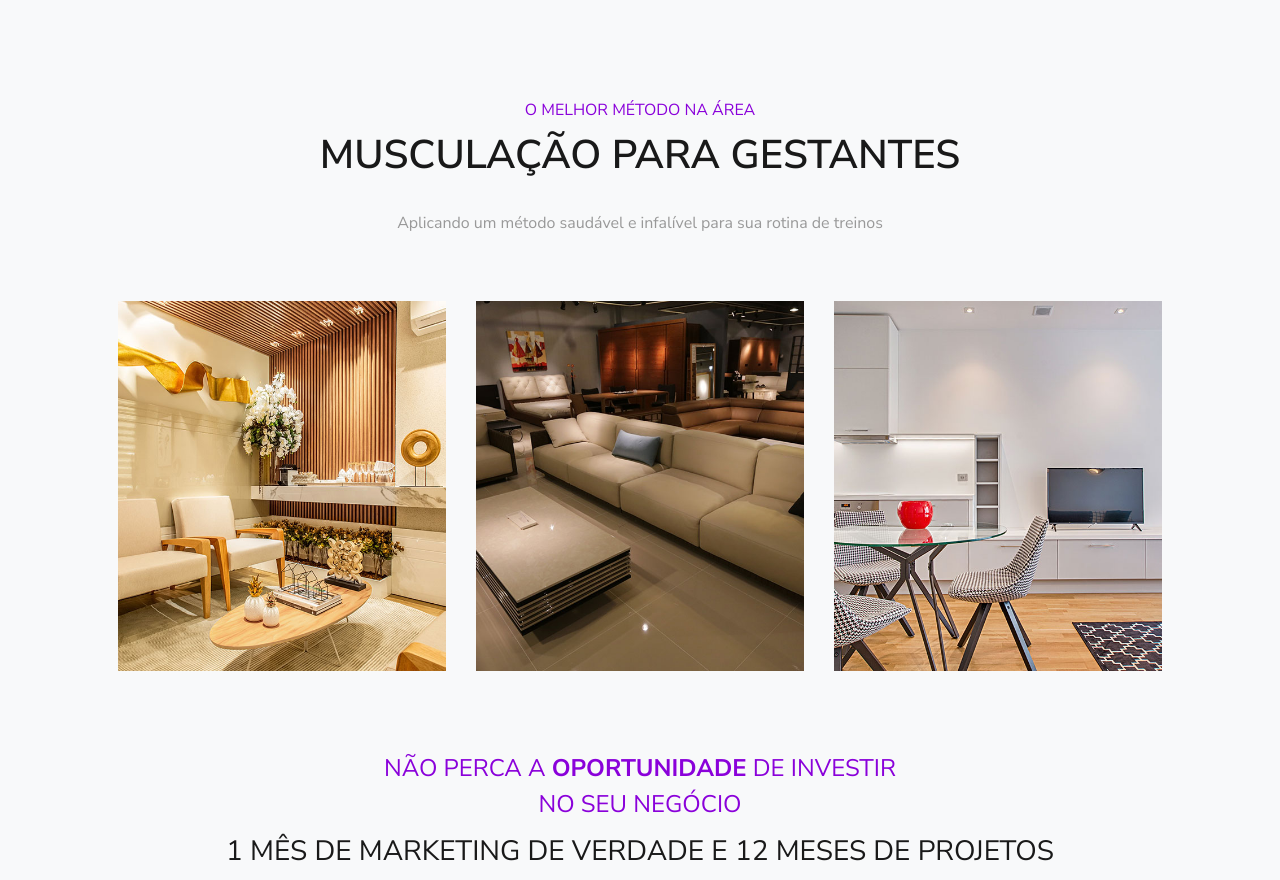
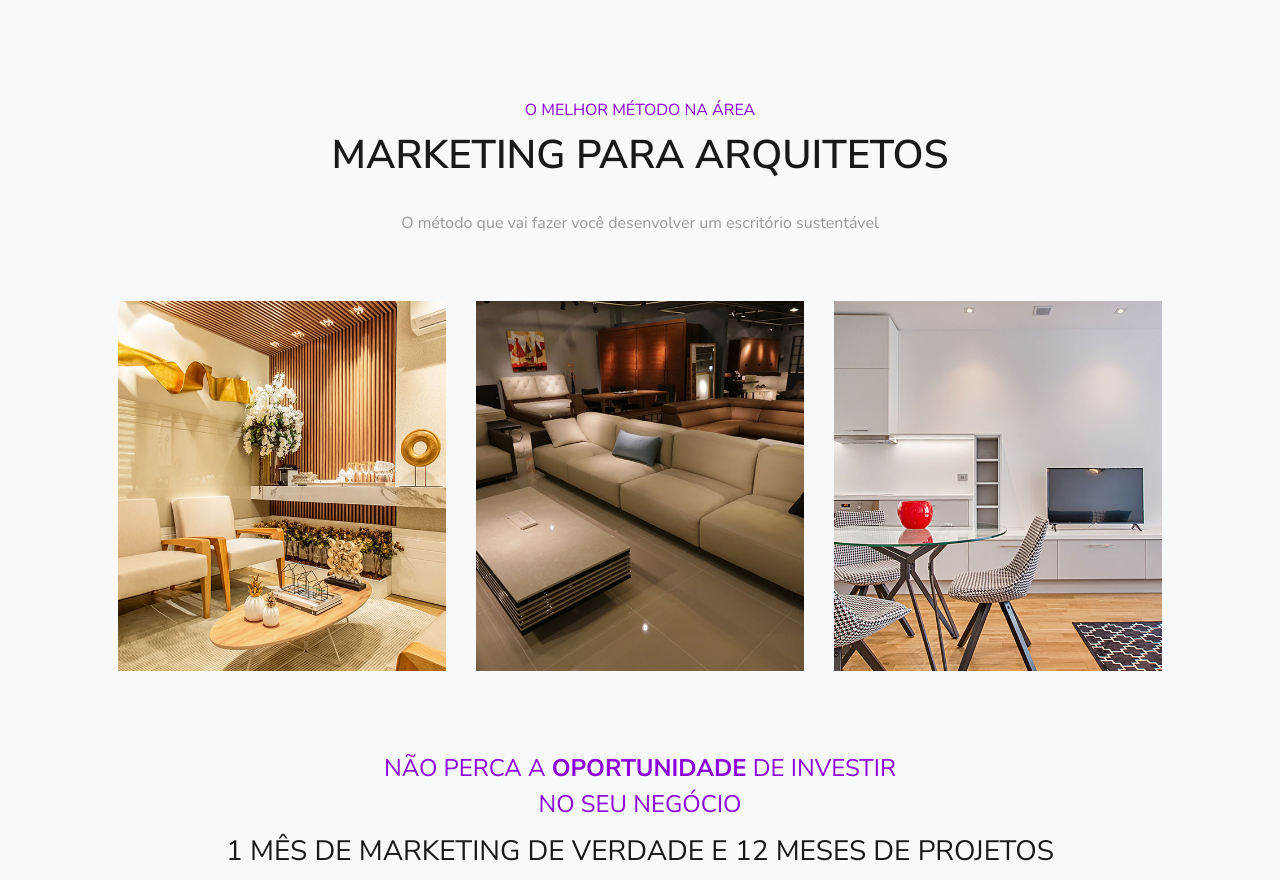
Before and after one commit to wellrodriguesantos/wellrodriguesantos, a plain HTML site: page index.html in a window 1280 px wide. Shown: the part 3380-4260 px from the top of the page. Drawn offline with Linux system fonts and the light colour scheme; some packages are replaced by stand-ins of ours; no server answers; a script that the page names is missing; files whose address does not match are found by name.

Commit message:
index.html
index.html

```diff
--- a/index.html
+++ b/index.html
@@ -443,8 +443,8 @@
     		<div class="row justify-content-center pb-5">
           <div class="col-md-12 heading-section text-center ftco-animate">
           	<span class="text-link">O MELHOR MÉTODO NA ÁREA</span>
-            <h2 class="mb-4"> Musculação para Gestantes</h2>
-            <p>Aplicando um método saudável e infalível para sua rotina de treinos</p>
+            <h2 class="mb-4">Marketing para Arquitetos</h2>
+            <p>O método que vai fazer você desenvolver um escritório sustentável</p>
           </div>
         </div>
     		<div class="row">
```
